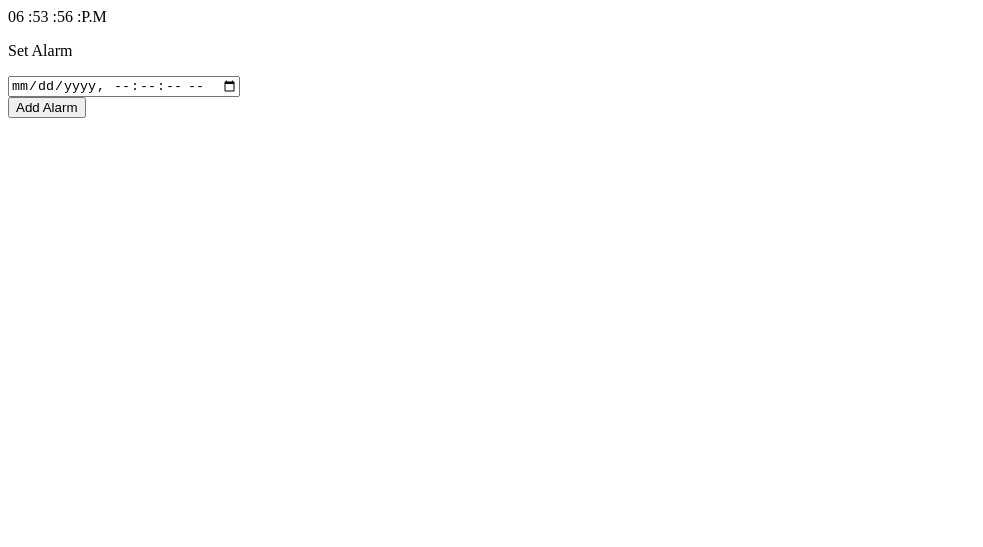
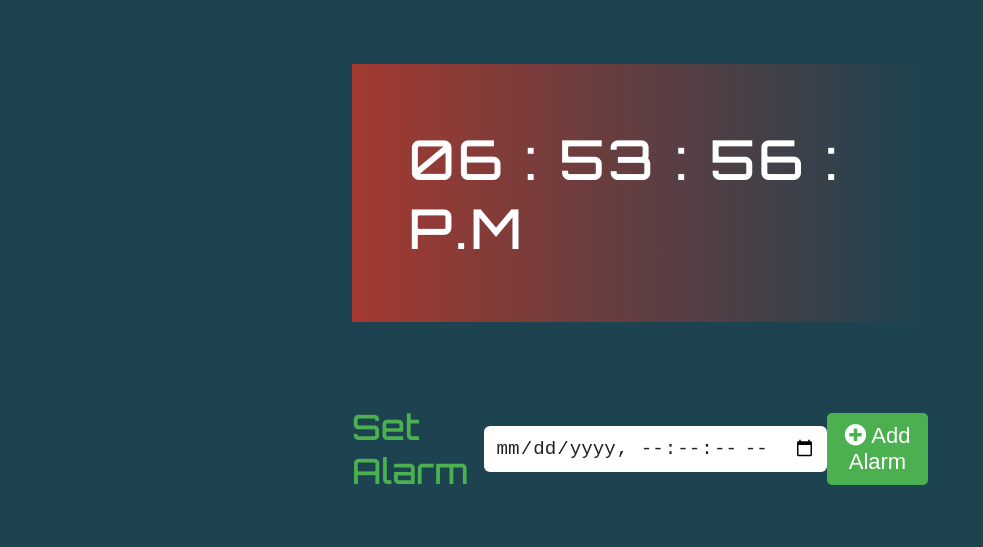
Before and after one commit to manikpokhetra79/alarmClockImproved, a plain HTML site: page index.html in a window 1280 px wide. Shown: the whole page, without its empty margins (0-983 px from the left). Drawn offline with Linux system fonts and the light colour scheme.

Commit message:
clock css styles done

```diff
--- a/css/style.css
+++ b/css/style.css
@@ -0,0 +1,97 @@
+:root {
+    /* button colors */
+    --button-success-color: #4CAF50;
+    --button-danger-color: #f44336;
+  }
+body{
+    background: #333333;
+    margin: 2rem;
+    background: #1D4350;  /* fallback for old browsers */
+}
+                    /* utility styles */
+.container{
+    width: 45vw;
+}
+.button{
+    padding: 10px;
+    border: none;
+    font-size: 22px;
+    border-radius: 5px;
+}
+main{
+    margin-top : 4rem;
+    display: flex;
+    flex-direction: column;
+    align-items: center;
+}
+                       /* Clock Element styles */
+
+.clock-body{
+    background: #1D4350;  /* fallback for old browsers */
+    background: -webkit-linear-gradient(to right, #A43931, #1D4350);  /* Chrome 10-25, Safari 5.1-6 */
+    background: linear-gradient(to right, #A43931, #1D4350); /* W3C, IE 10+/ Edge, Firefox 16+, Chrome 26+, Opera 12+, Safari 7+ */
+    padding: 60px 20px;
+    border: 10px solid linear-gradient(to right, #108dc7, #ef8e38);
+
+}
+
+#clock{
+    font-family: 'Orbitron', sans-serif;
+    color: #ffffff;
+    font-size: 55px;
+    letter-spacing: 3px;
+    margin-left: 2.3rem;
+}
+                        /* Alarm Input Element Styles */
+.input_container{
+    margin-top : 3rem;
+    display: flex;
+    flex-direction: row;
+    align-items : center;
+    justify-content: space-between;
+}
+.label{
+    color: #fff;
+    font-size: 35px;
+    font-family: 'Orbitron', sans-serif;
+    color: #4CAF50;
+}
+/* time input field */
+#alarm_input{
+    border:none;
+    border-radius: 6px;
+    font-size: 1.2rem;
+    padding: 0.7rem;
+    color: #252020;
+}
+/* submit button  */
+#submit_alarm_time{
+    padding: 10px;
+    border: none;
+    color: #fff;
+    background-color: var(--button-success-color);
+    font-size: 22px;
+    border-radius: 5px;
+
+}
+/*   alarm list container  */
+.alarms-li{
+    list-style-type: none;
+    font-size: 1.4rem;
+    color:#fff;
+    font-family: 'Orbitron', sans-serif;
+    display: flex;
+    justify-content: space-around;
+    align-items: center;
+    margin-bottom:1.2rem;
+    letter-spacing: 5px;
+}
+
+.deleteAlarm{
+    color: #fff;
+    background-color: var(--button-danger-color);
+}
+.fa-bell{
+    color : var(--button-danger-color);
+    padding-right: 2rem;
+}
--- a/index.html
+++ b/index.html
@@ -4,45 +4,56 @@
     <meta charset="UTF-8" />
     <meta http-equiv="X-UA-Compatible" content="IE=edge" />
     <meta name="viewport" content="width=device-width, initial-scale=1.0" />
+
+    <title>Alarm Clock</title>
+    <!-- custom stylesheet -->
     <link rel="stylesheet" href="css/style.css" type="text/css" />
-    <title>Alarm Clock</title>
+    <!-- google font ::  Orbitron -->
+  <link href="https://fonts.googleapis.com/css2?family=Orbitron:wght@500&display=swap" rel="stylesheet">
+
+  <!-- font awesome -->
+  <link rel="stylesheet" href="https://cdnjs.cloudflare.com/ajax/libs/font-awesome/5.15.4/css/all.min.css" integrity="sha512-1ycn6IcaQQ40/MKBW2W4Rhis/DbILU74C1vSrLJxCq57o941Ym01SwNsOMqvEBFlcgUa6xLiPY/NS5R+E6ztJQ==" crossorigin="anonymous" referrerpolicy="no-referrer" />
   </head>
   <body>
+    <main >
     <!-- LOCAL CLOCK CONTAINER -->
-    <div class="clock_container">
+    <div class="container">
       <div class="clock-body">
-        <div id="clock"></div>
+          <div id="clock" ></div>
       </div>
     </div>
     <!-- SELECT ALARM TIME FORM -->
-    <div class="alarm_container">
+    <div class="container">
+      <div class="row">
         <form>
           <div class="input_container">
-          <div class="lable">
-            <p>Set Alarm</p>
-          </div>
+            <!-- input label -->
+              <p class="label">Set Alarm</p>
             <!-- time input field -->
-          <div class="alarm_clock">
-            <input id="alarm_input" type="datetime-local" step="2" required />
+            <div class="alarm_clock  ">
+              <input id="alarm_input" type="datetime-local" step="2"  required />
             </div>
             <!-- submit button  -->
             <div class="submit_time">
-            <button id="submit_alarm_time" type="submit">Add Alarm</button>
+              <button id="submit_alarm_time" type="submit"><i class="fas fa-plus-circle"> </i>  Add Alarm</button>
             </div>
           </div>
         </form>
+      </div>
       <!-- form end -->
-
-      <!-- user set alarm list container -->
+    </div>
+    <!--  alarm list container -->
+    <div class="container">
       <div class="alarms_list_container">
-        <ul id="alarms_ul">
+        <ul id="alarms_ul" class="fa-ul">
 
         </ul>
       </div>
       <!-- end list container -->
     </div>
+    </main>
 
-    <!-- SCRIPT -->
+    <!-- Custom SCRIPT -->
     <script src="js/app.js" type="text/javascript"></script>
   </body>
 </html>
--- a/js/app.js
+++ b/js/app.js
@@ -12,14 +12,14 @@ let displayClock = () => {
     let hours = today.getHours();
     let minutes = today.getMinutes();
     let seconds = today.getSeconds();
-    let format = today > 12 ? "P.M" : "A.M" ;
+    let format = hours <12 ?"A.M" :'P.M';
     let clock = document.getElementById('clock');
     //Insert current time to the clock div as innerHTML
     clock.innerHTML = `
     ${hours % 12 < 10 ? '0'+ (hours % 12) : (hours % 12) }
-    :${minutes < 10 ? '0' + minutes : minutes}
-    :${seconds < 10 ? '0' + seconds : seconds}
-    :${format}
+    : ${minutes < 10 ? '0' + minutes : minutes}
+    : ${seconds < 10 ? '0' + seconds : seconds}
+    : ${format}
     `;
     //create a setTimeout to call displayClock function for Working Clock Display
     setTimeout(displayClock,1000);
@@ -80,13 +80,15 @@ let displayAlarmsList = () => {
     let newLi = document.createElement('li');
     newLi.className = "alarms-li";
     newLi.innerHTML = `
+    <span class="fa-li"><i class="fas fa-bell fa-2x"></i></span>
     ${months[alarmTime.getMonth()]}
-    ${alarmTime.getDate() } :
-    ${hours % 12 < 10 ? ("0" + (hours % 12)): (hours % 12)} :
-    ${minutes<10 ? "0"+ minutes : minutes } :
-    ${seconds<10 ? "0"+ seconds : seconds } :
+    ${alarmTime.getDate()}
+    @
+    ${hours % 12 < 10 ? ("0" + (hours % 12)): (hours % 12)}:
+    ${minutes<10 ? "0"+ minutes : minutes }:
+    ${seconds<10 ? "0"+ seconds : seconds }:
     ${format}
-    <button onClick={deleteAlarm(${index})} type="submit" class='deleteAlarm'>Delete</button>
+    <button onClick={deleteAlarm(${index})} type="submit" class='deleteAlarm button'>Delete</button>
     `;
     alarms_ul.appendChild(newLi);
 });
```
Lines whose indentation alone changed are shown as unchanged.
